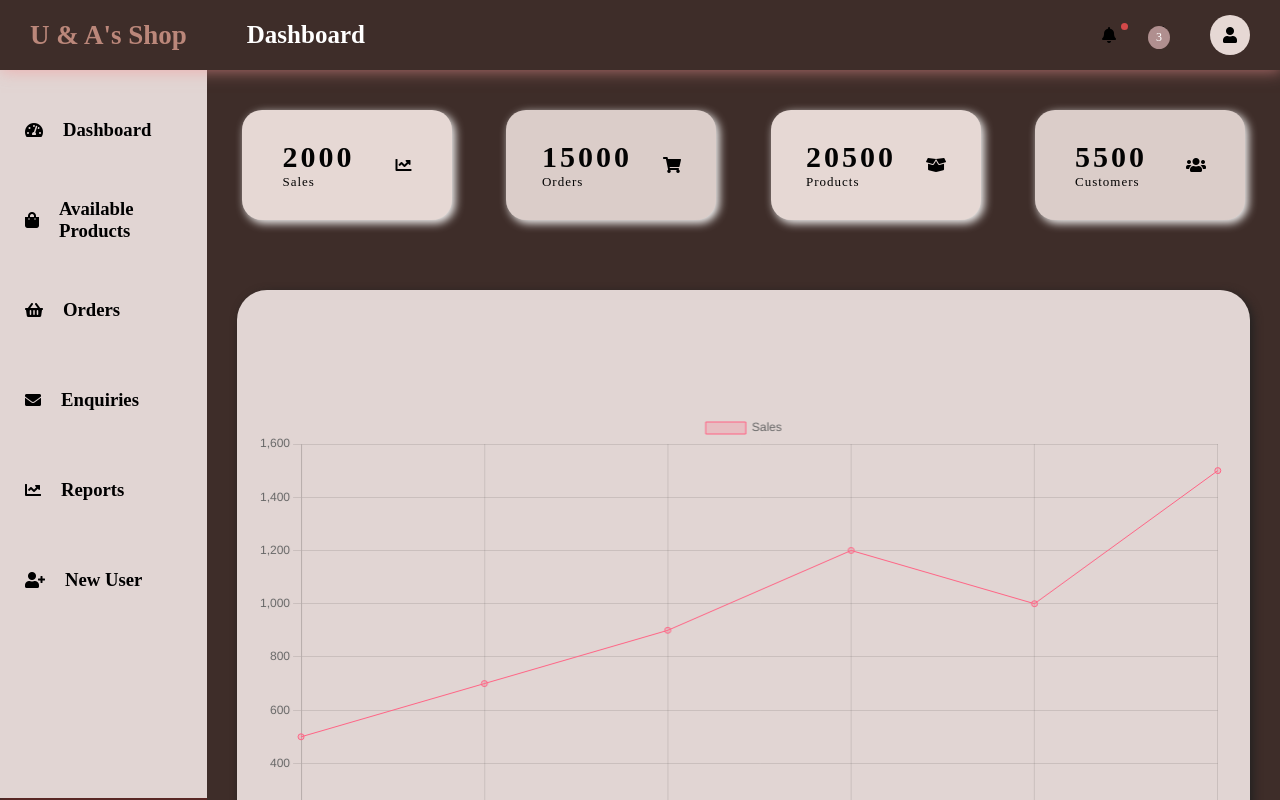
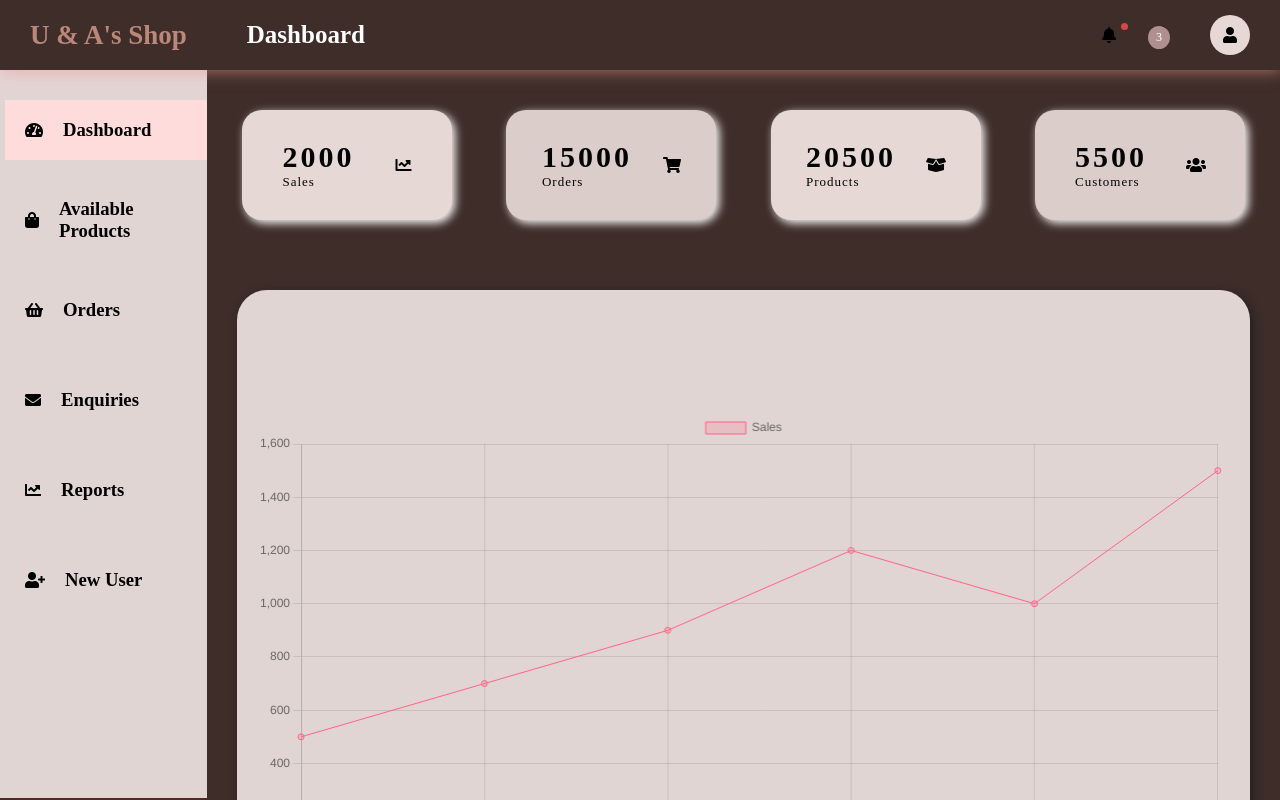
Before and after one commit to eh202201080/Admin_HijabShop, a plain HTML site: page index.html in a window 1280 px wide. Drawn offline with nearby package versions, Linux system fonts and the light colour scheme.

Commit message:
Update admin.css

```diff
--- a/admin.css
+++ b/admin.css
@@ -295,7 +295,7 @@ gap: 30px;
 
 .nav-option.option1 {
     /* Remove the gray background color */
-    background-color: transparent;
+    background-color: #fedcdc;
     /* Adjust border color if needed */
     border-left: none;
 }
```
